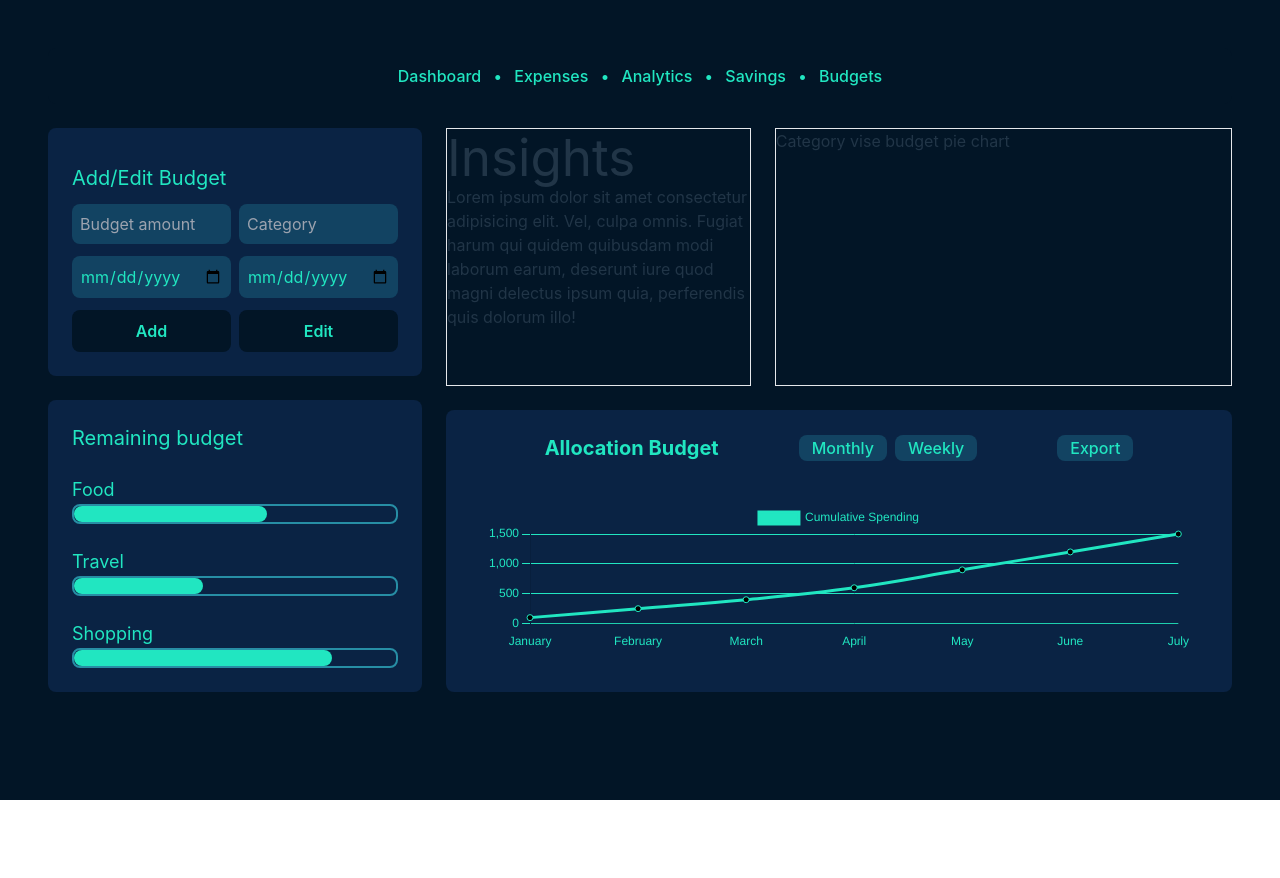
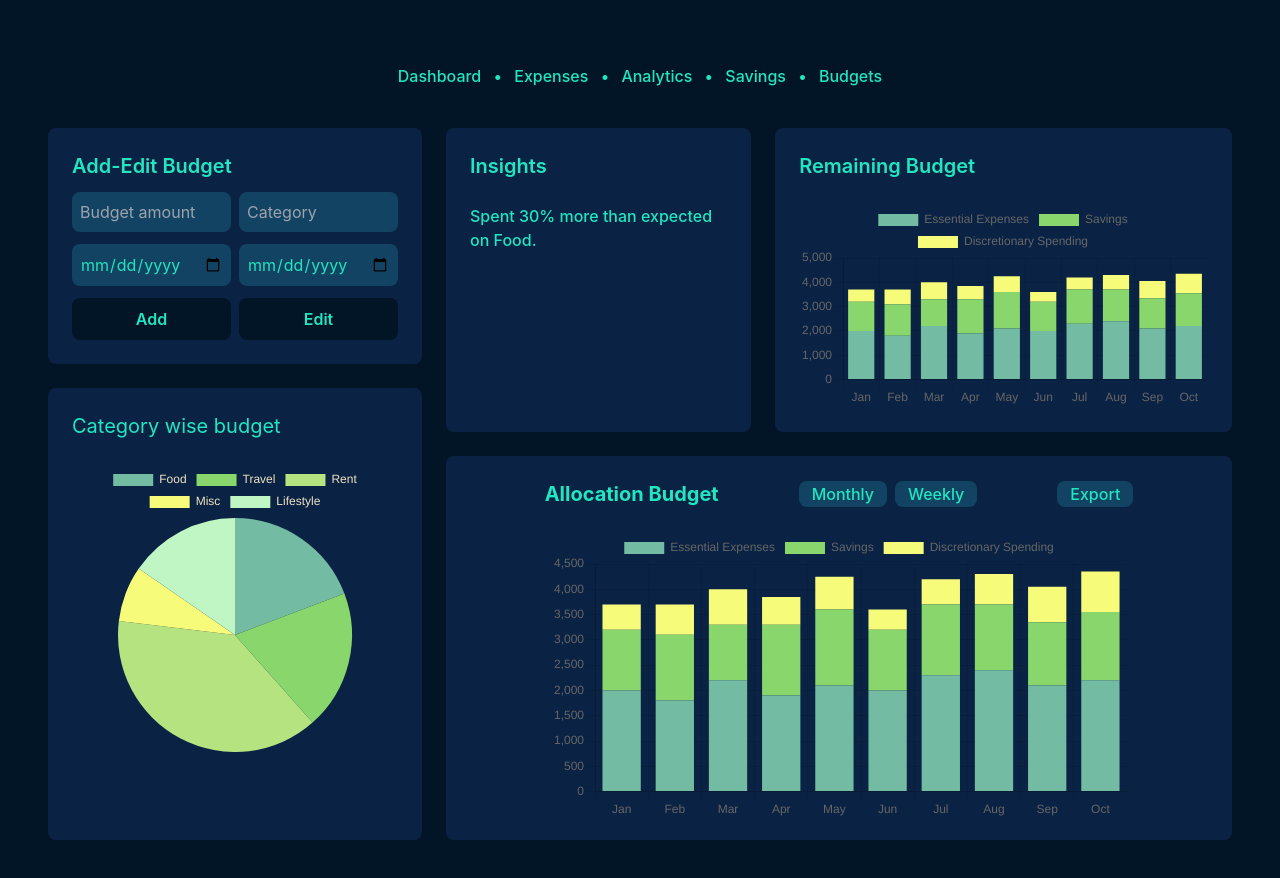
Before and after one commit to Haripriya-Agrawal/Personal-Finance-Manager, a React (Vite) app in the folder frontend/: page /budgets in a window 1280 px wide. Shown: the top 878 px of the page. Before the commit the page ends 800 px from the top, so only its background shows below. Built offline with nearby package versions, Linux system fonts and the light colour scheme.

Commit message:
Budgets Page completed

```diff
--- a/frontend/src/App.css
+++ b/frontend/src/App.css
@@ -1,10 +1,10 @@
 html, body {
   margin: 0;
   padding: 0;
-  height: 100%;
+  height: auto;
   width: 100%;
-  overflow-x: hidden; /* No horizontal scrollbars */
-  overflow-y: auto;   /* Vertical scroll only when needed */
+   /* No horizontal scrollbars */
+     /* Vertical scroll only when needed */
 }
 
 #root {
--- /dev/null
+++ b/frontend/src/components/BudgetChart.jsx
@@ -0,0 +1,44 @@
+import React from "react";
+import { Bar } from "react-chartjs-2";
+import { Chart as ChartJS, CategoryScale, LinearScale, BarElement, Title, Tooltip, Legend } from "chart.js";
+
+ChartJS.register(CategoryScale, LinearScale, BarElement, Title, Tooltip, Legend);
+
+const BudgetChart = () => {
+  const data = {
+    labels: ["Jan", "Feb", "Mar", "Apr", "May", "Jun", "Jul", "Aug", "Sep", "Oct"],
+    datasets: [
+      {
+        label: "Essential Expenses",
+        data: [2000, 1800, 2200, 1900, 2100, 2000, 2300, 2400, 2100, 2200],
+        backgroundColor: "#73BBA3",
+      },
+      {
+        label: "Savings",
+        data: [1200, 1300, 1100, 1400, 1500, 1200, 1400, 1300, 1250, 1350],
+        backgroundColor: "#88D66C",
+      },
+      {
+        label: "Discretionary Spending",
+        data: [500, 600, 700, 550, 650, 400, 500, 600, 700, 800],
+        backgroundColor: "#F6FB7A",
+      },
+    ],
+  };
+
+  const options = {
+    responsive: true,
+    plugins: {
+      legend: { position: "top" },
+      tooltip: { enabled: true },
+    },
+    scales: {
+      x: { stacked: true },
+      y: { stacked: true },
+    },
+  };
+
+  return <Bar data={data} options={options} />;
+};
+
+export default BudgetChart;
--- a/frontend/src/pages/BudgetsPage.jsx
+++ b/frontend/src/pages/BudgetsPage.jsx
@@ -3,11 +3,13 @@ import React from "react";
 import { useState } from "react";
 import Navbar from "../components/Navbar";
 import LineChart from "../components/LineChart";
+import BudgetChart from "../components/BudgetChart";
+import PieChart from "../components/PieChart";
 
 
 const BudgetsPage=()=>{
     return (
-        <div className=" Wholepage w-full h-screen bg-greenDeep p-12 m-0">
+        <div className=" Wholepage w-full h-full bg-greenDeep p-12 m-0">
             <Navbar/>
 
 
@@ -15,9 +17,9 @@ const BudgetsPage=()=>{
             <div className="flex flex-row gap-6">
 
             <div className="flex flex-col w-1/3 gap-6 text-text">   {/*Add Budgets and Current Budgets col */}
-                <div className="h-full w-full bg-greenMedium bg-opacity-30 p-6 rounded-lg">
-                    <h1 className="text-xl text-text mt-3 mb-3">Add/Edit Budget</h1>
-                    <form className="space-y-2 sm:space-y-3">
+                <div className="h-1/3 w-full bg-greenMedium bg-opacity-30 p-6 rounded-lg">
+                    <h1 className="text-xl text-text font-semibold mb-3">Add-Edit Budget</h1>
+                    <form className="space-y-2 mt-2 sm:space-y-3">
 
               <div className="flex flex-col sm:flex-row gap-2">
                 <input
@@ -71,29 +73,9 @@ const BudgetsPage=()=>{
 
 
                 <div className="h-full w-full bg-greenMedium bg-opacity-30 p-6 rounded-lg ">
-                    <h1 className="text-xl text-text mb-2" >Remaining budget</h1>
-                    <div className="flex flex-col mt-6 gap-6">
-
-                    <div>
-                        <h1 className="text-lg text-text">Food</h1>
-                        <div className="border-[2px] border-greenLight  h-[20px] rounded-lg">
-                          <div className="w-3/5 h-full bg-text rounded-lg"></div>
-                        </div>
-
-                    </div>
-                    <div>
-                        <h1 className="text-lg text-text">Travel</h1>
-                        <div className=" border-[2px] border-greenLight  h-[20px] rounded-lg">
-                          <div className="w-2/5 h-full bg-text rounded-lg"></div>
-                        </div>
-                    </div>
-                    <div>
-                        <h1 className="text-lg text-text">Shopping</h1>
-                        <div className=" border-[2px] border-greenLight  h-[20px] rounded-lg">
-                          <div className="w-4/5 h-full bg-text rounded-lg"></div>
-                        </div>
-                    </div>
-
+                    <h1 className="text-xl text-text mb-6" >Category wise budget</h1>
+                    <div className="h-72">
+                      <PieChart/>
                     </div>
 
 
@@ -105,18 +87,21 @@ const BudgetsPage=()=>{
 
 
             <div className="flex flex-row h-full w-full gap-6">
-              <div className="h-full w-2/5 border">
 
+            <div className="h-full w-2/5  p-6 bg-greenMedium bg-opacity-30 rounded-lg">
               {/* Insights */}
-              <h1>Insights</h1>
-              <p>Lorem ipsum dolor sit amet consectetur adipisicing elit. Vel, culpa omnis. Fugiat harum qui quidem quibusdam modi laborum earum, deserunt iure quod magni delectus ipsum quia, perferendis quis dolorum illo!</p>
+              <h1 className="text-xl text-text font-semibold mb-6">Insights</h1>
+              <p className="text-l text-text font-medium">Spent 30% more than expected on Food.</p>
+              </div>
 
+              <div className="h-full w-3/5 bg-greenMedium bg-opacity-30 p-6 rounded-lg">
+              <h1 className="text-xl mb-6 text-text font-semibold">Remaining Budget</h1>
+              <BudgetChart/>
               </div>
-              <div className="h-full w-3/5 border">Category vise budget pie chart</div>
             </div>
 
-            <div className="flex flex-row h-full w-full gap-2">
-              <div className="h-full w-full  bg-greenMedium bg-opacity-30 rounded-lg p-6">
+          <div className="flex flex-row h-96 w-full gap-2  ">
+            <div className="h-full w-full  bg-greenMedium bg-opacity-30 rounded-lg p-6">
                 <div className="flex flex-row gap-20  justify-center items-center">
                 <h3 className="text-xl font-bold text-text ">Allocation Budget</h3>
                 <div className="flex gap-2">
@@ -126,9 +111,9 @@ const BudgetsPage=()=>{
                 <button className=" py-0 px-3 text-text bg-greenLight bg-opacity-30">Export</button>
                 </div>
 
-                <div className="mt-6 h-auto w-full ">
+                <div className="h-72 mt-6 flex items-center justify-center">
                   {/* Chart goes here  */}
-                  <LineChart/>
+                  <BudgetChart className="h-auto"/>
                 </div>
 
               </div>
--- a/frontend/src/pages/Expenses.jsx
+++ b/frontend/src/pages/Expenses.jsx
@@ -7,8 +7,7 @@ const Expenses = () => {
   const [expenses, setExpenses] = useState([
     { id: 1, title: "Groceries", amount: 50, category: "Food", date: "2025-01-20" },
     { id: 2, title: "Uber Ride", amount: 15, category: "Transportation", date: "2025-01-21" },
-    { id: 3, title: "Movie Night", amount: 20, category: "Entertainment", date: "2025-01-19" },
-  ]);
+]);
 
   const [search, setSearch] = useState("");
   const [filters, setFilters] = useState({ category: "", minAmount: "", maxAmount: "" });
```
